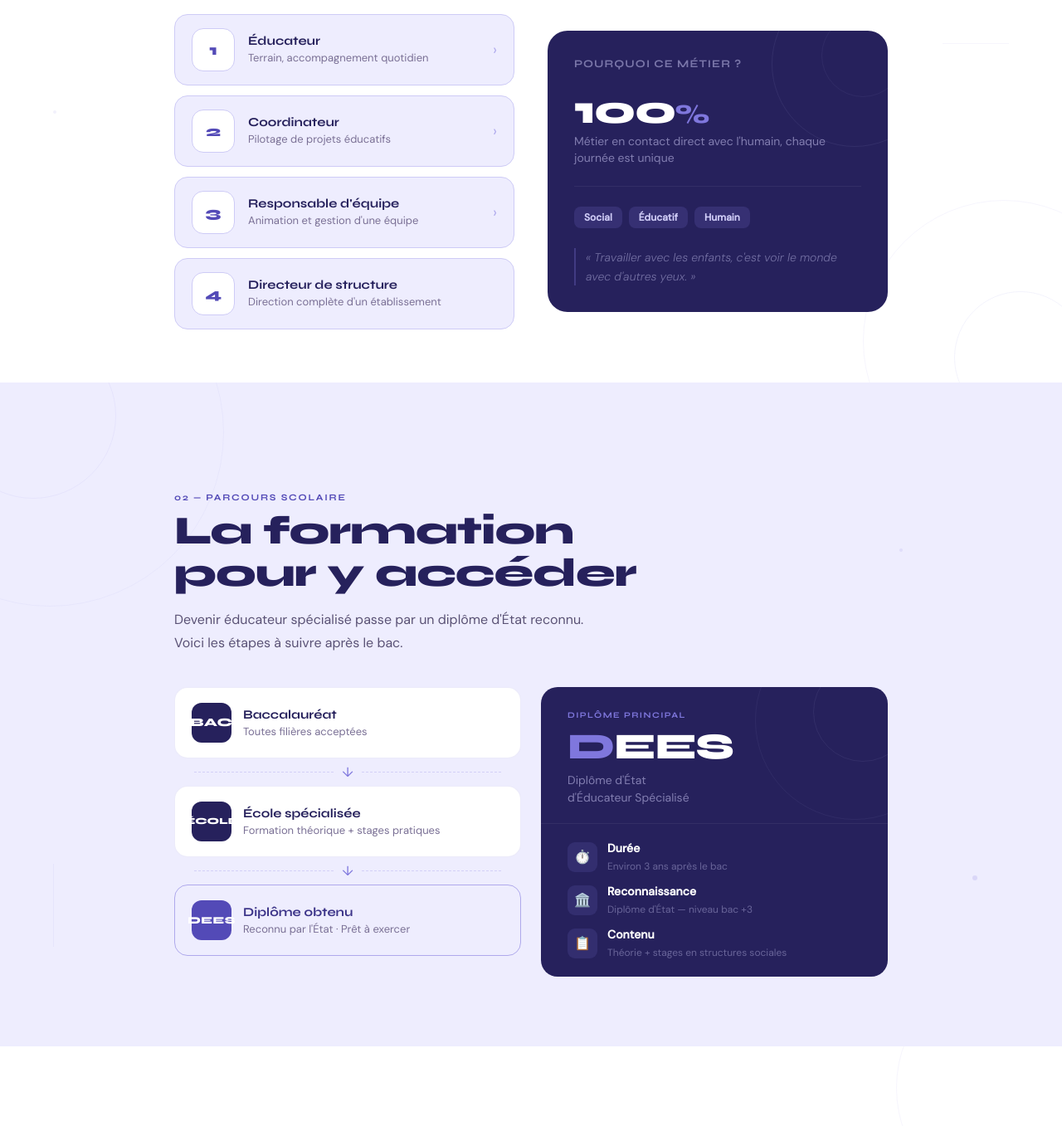
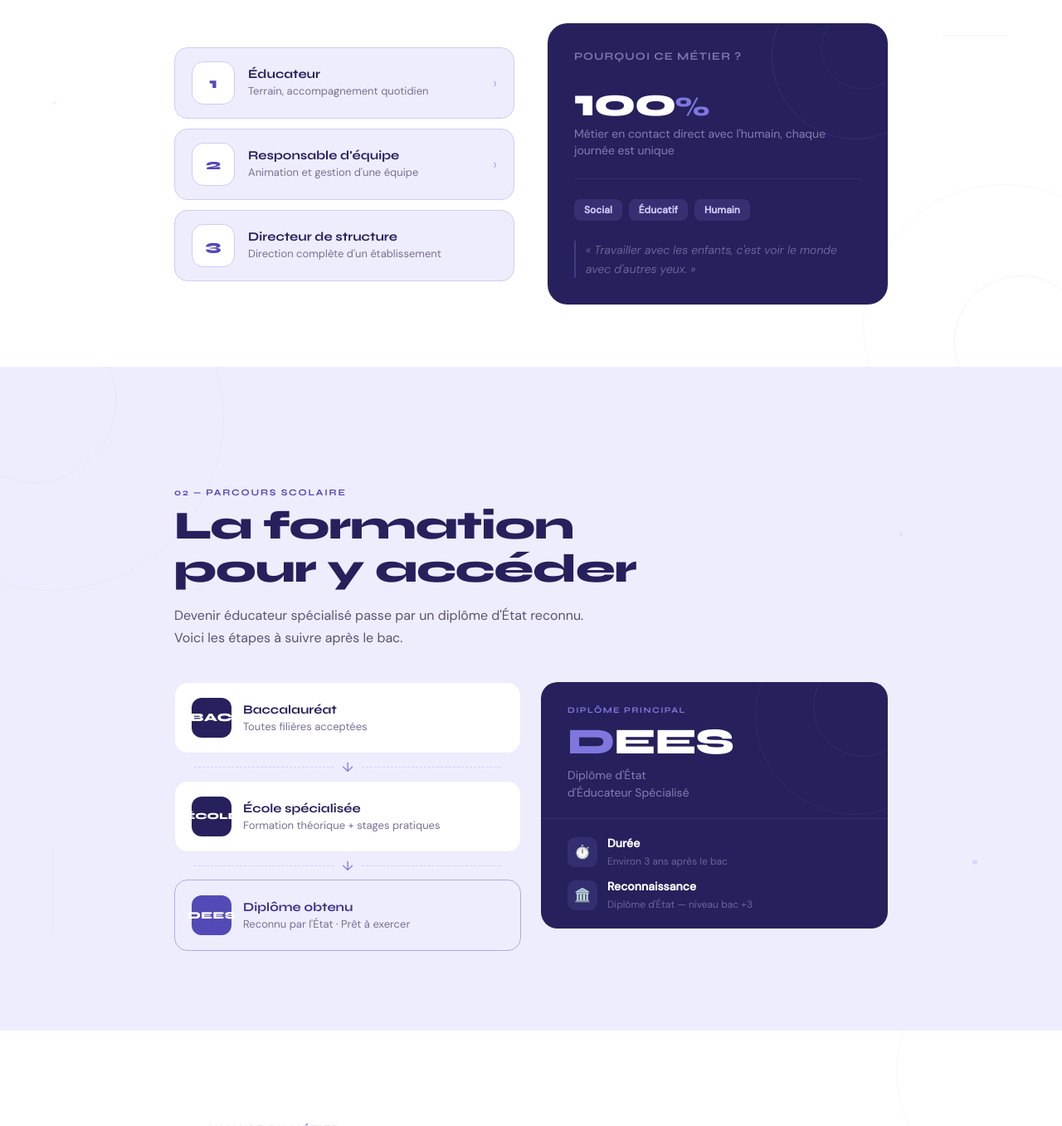
Before and after one commit to rachadielias-png/Presentation, a plain HTML site: page index.html in a window 1280 px wide. Shown: the part 1160-2517 px from the top of the page at 83% size. Drawn offline with Linux system fonts and the light colour scheme.

Commit message:
index.html

```diff
--- a/index.html
+++ b/index.html
@@ -485,8 +485,6 @@
         </div>
       </div>
       <div class="hero-stats">
-        <div class="hero-stat"><div class="hero-stat-val">4<span>+</span></div><div class="hero-stat-lbl">Niveaux de carrière</div></div>
-        <div class="hero-divider"></div>
         <div class="hero-stat"><div class="hero-stat-val">3<span>ans</span></div><div class="hero-stat-lbl">Formation DEES</div></div>
         <div class="hero-divider"></div>
         <div class="hero-stat"><div class="hero-stat-val">1<span>sem.</span></div><div class="hero-stat-lbl">Durée du stage</div></div>
@@ -514,16 +512,11 @@
           </div>
           <div class="step-card">
             <div class="step-circle">2</div>
-            <div class="step-body"><div class="step-name">Coordinateur</div><div class="step-desc">Pilotage de projets éducatifs</div></div>
+            <div class="step-body"><div class="step-name">Responsable d'équipe</div><div class="step-desc">Animation et gestion d'une équipe</div></div>
             <div class="step-arr">›</div>
           </div>
           <div class="step-card">
             <div class="step-circle">3</div>
-            <div class="step-body"><div class="step-name">Responsable d'équipe</div><div class="step-desc">Animation et gestion d'une équipe</div></div>
-            <div class="step-arr">›</div>
-          </div>
-          <div class="step-card">
-            <div class="step-circle">4</div>
             <div class="step-body"><div class="step-name">Directeur de structure</div><div class="step-desc">Direction complète d'un établissement</div></div>
           </div>
         </div>
@@ -596,9 +589,6 @@
               <div class="dees-info-icon">🏛️</div>
               <div class="dees-info-text"><strong>Reconnaissance</strong><span>Diplôme d'État — niveau bac +3</span></div>
             </div>
-            <div class="dees-info-row">
-              <div class="dees-info-icon">📋</div>
-              <div class="dees-info-text"><strong>Contenu</strong><span>Théorie + stages en structures sociales</span></div>
             </div>
           </div>
         </div>
```
